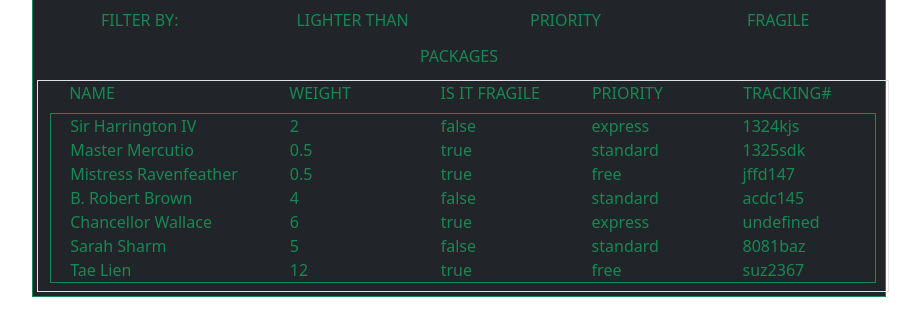
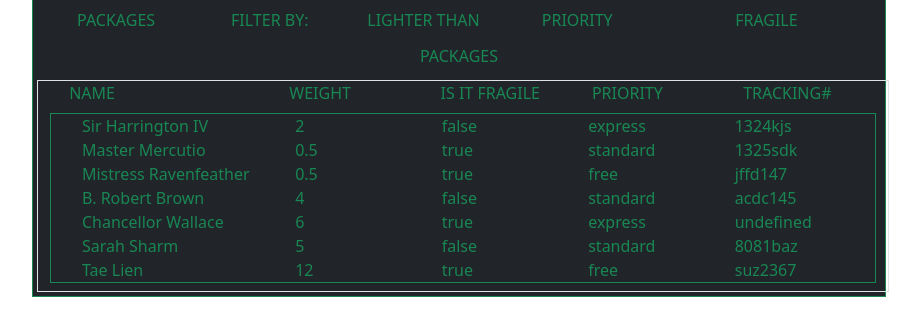
Before and after one commit to calvinthurst/warehouse-manager, a plain HTML site: page index.html in a window 1280 px wide. Shown: the part 43-378 px from the top of the page, without its empty margins (181-1101 px from the left). Drawn offline with nearby package versions, Linux system fonts and the light colour scheme.

Commit message:
cleaned up my draws

```diff
--- a/app.js
+++ b/app.js
@@ -53,7 +53,7 @@ const packages = [{
 function drawPackages() {
   let packageElm = document.getElementById("package-info")
   let template = ''
-  packages.forEach(package => { template += `<section class="row border border-success my-2 justify-content-around"><div class="col-3">${package.to}</div><div class="col-2">${package.weight}</div> <div class="col-2">${package.isFragile}</div> <div class="col-2">${package.priorityLevel}</div> <div class="col-2">${package.trackingNumber}</div> </section` });
+  packages.forEach(package => { template += `<div class="col-3">${package.to}</div><div class="col-2">${package.weight}</div> <div class="col-2">${package.isFragile}</div> <div class="col-2">${package.priorityLevel}</div> <div class="col-2">${package.trackingNumber}</div>` });
   packageElm.innerHTML = template
   console.log(template)
 }
@@ -86,7 +86,7 @@ function filterIsNotFragile() {
 function drawFiltered(parcel) {
   let packageElm = document.getElementById("package-info")
   let template = ''
-  parcel.forEach(box => { template += `<section class="row border border-success my-2 justify-content-around"><div class="col-3">${box.to}</div><div class="col-2">${box.weight}</div> <div class="col-2">${box.isFragile}</div> <div class="col-2">${box.priorityLevel}</div> <div class="col-2">${box.trackingNumber}</div></section` });
+  parcel.forEach(box => { template += `<div class="col-3">${box.to}</div><div class="col-2">${box.weight}</div> <div class="col-2">${box.isFragile}</div> <div class="col-2">${box.priorityLevel}</div> <div class="col-2">${box.trackingNumber}</div>` });
   packageElm.innerHTML = template
   console.log(packageElm)
 }
--- a/index.html
+++ b/index.html
@@ -20,14 +20,16 @@
             <h3>PROGRAM:<span class="text-light fs-2">WAREHOUSE MANAGER</span>
             </h3>
           </div>
-          <div class="col-3 text-center p-1">FILTER BY:</div>
-          <div class="col-3 text-center p-1 dropdown">LIGHTER THAN
+
+          <div class="col-2 text-center p-1" onclick="drawPackages()">PACKAGES</div>
+          <div class="col-2 text-center p-1">FILTER BY:</div>
+          <div class="col-2 text-center p-1 dropdown">LIGHTER THAN
             <div class="dropdown-content ">
               <input class='col-4 text-center' type="number" id='weight' onchange="filterLighter()">
               <P class="pt-1 mb-0">POUND/POUNDS</P>
             </div>
           </div>
-          <div class="col-3 text-center p-1 dropdown">PRIORITY
+          <div class="col-2 text-center p-1 dropdown">PRIORITY
             <div class="dropdown-content">
               <p onclick="filterPriority('standard')">STANDARD</p>
               <p onclick="filterPriority('express')">EXPRESS</p>
@@ -48,7 +50,7 @@
             <div class="col-2">IS IT FRAGILE</div>
             <div class="col-2">PRIORITY</div>
             <div class="col-2">TRACKING#</div>
-            <div id="package-info"></div>
+            <section class="row border border-success my-2 justify-content-around" id="package-info"></section>
           </section>
         </div>
       </div>
```
